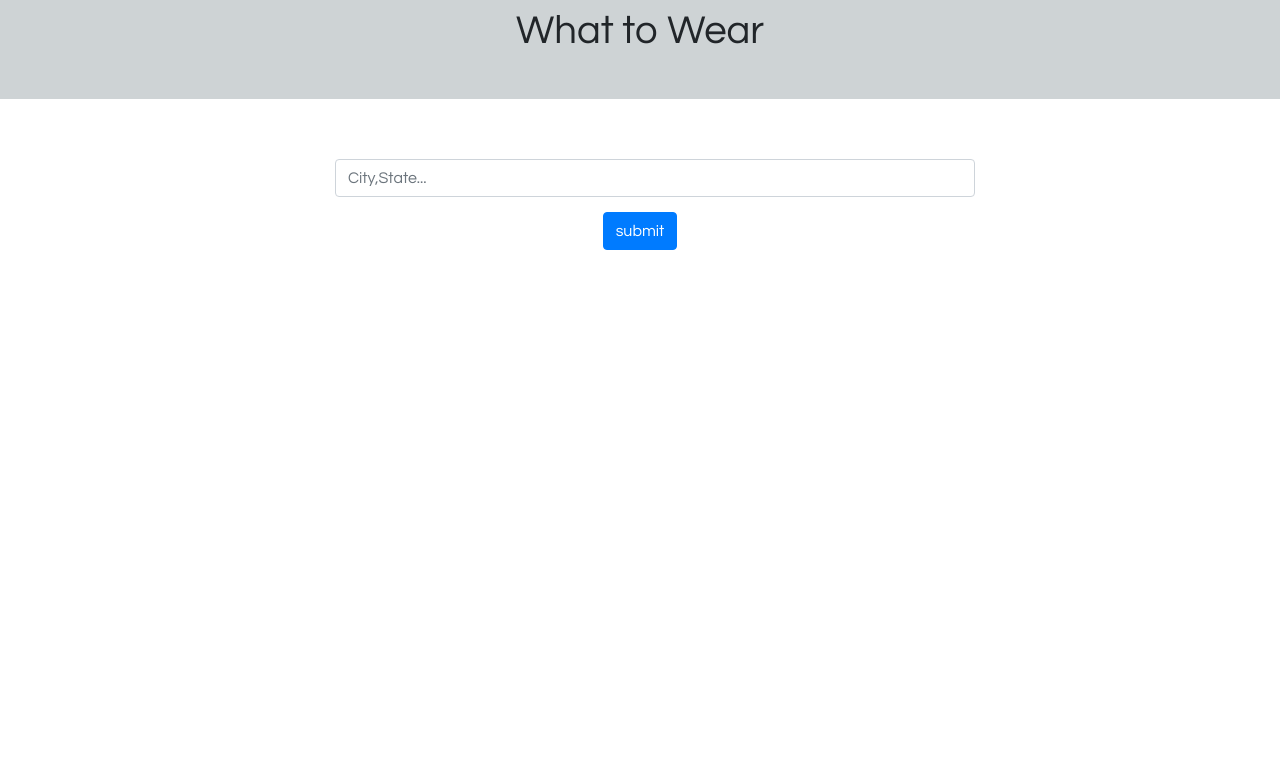
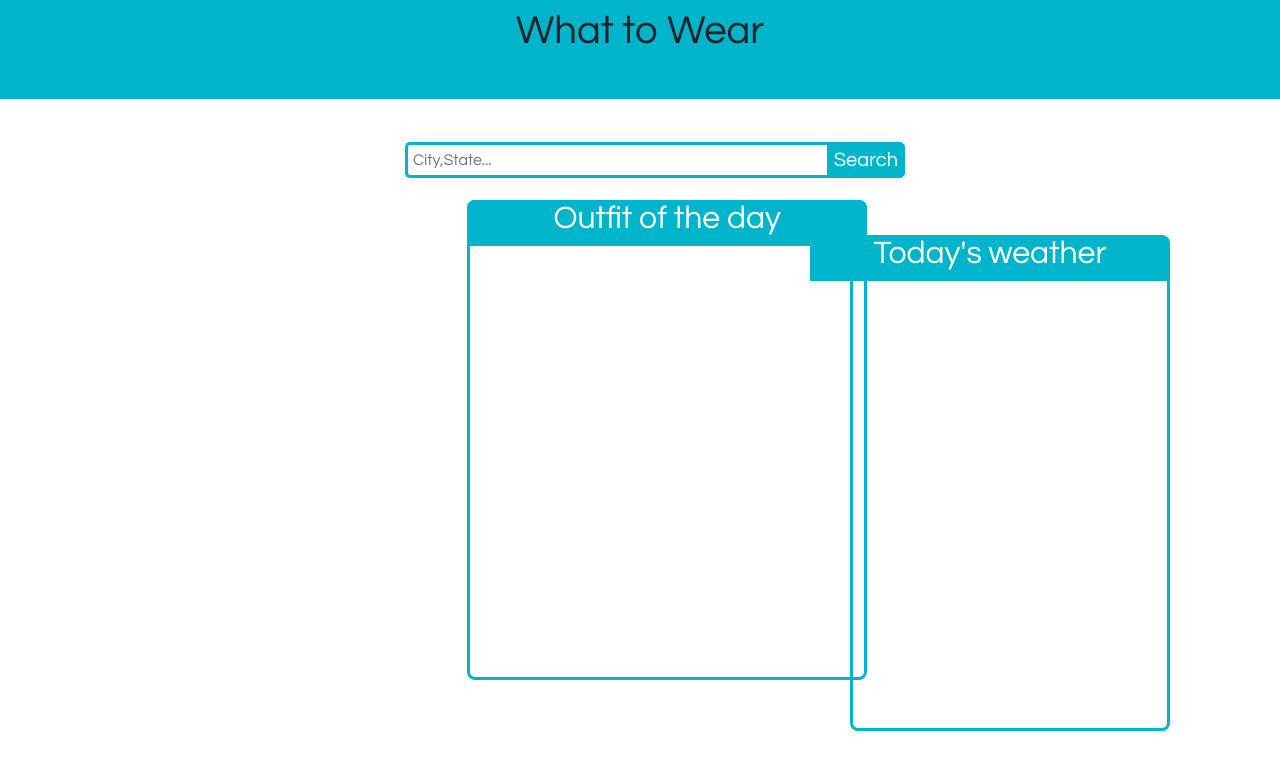
Before and after one commit to rizekj12/What-to-Wear, a React (Create React App) app: page / in a window 1280 px wide. Shown: the top 770 px of the page. Built offline with nearby package versions, Linux system fonts and the light colour scheme.

Commit message:
major styling changes

```diff
--- a/src/CSS/App.scss
+++ b/src/CSS/App.scss
@@ -6,4 +6,5 @@ $headerColor: lightblue;
 .App {
   text-align: center;
   font-family: 'Questrial', sans-serif;
+  background-color: white;
 }
--- a/src/CSS/ClothingInfo.scss
+++ b/src/CSS/ClothingInfo.scss
@@ -1,28 +1,73 @@
-@mixin clothes-div($color1,$color2,$textColor){
-    // background-color:$color;
-    color:$textColor;
-    background: linear-gradient($color1,$color2);
+@mixin clothes-div($color1){
+    border: 3px solid $color1;
+}
+
+@mixin tempStyle($Tcolor){
+  background-color:$Tcolor
+}
+
+.mainDiv{
+  position: absolute;
+  top: 200px;
+  left: 36.5%;
 }
 
 .defaultStyle{
-    height: 350px;
-    width: 200px;
+    height: 480px;
+    width: 400px;
     margin: auto;
     border-radius: 0.5em;
+    border: 3px solid #00B4CC;
+}
+
+.outfitTitle{
+  color:white;
+}
+
+.titleDiv{
+  background-color:#00B4CC;
+  position: absolute;
+  width: 400px;
+  border-top-right-radius: 0.5em;
+  border-top-left-radius: 0.5em;
+}
+
+.suggestDiv{
+  margin-top: 80px;
+}
+
+.innerDiv{
+  margin-top: -27px;
+}
+
+.innerDiv2{
+  margin-top: 40px;
 }
 
 .cold{
-   @include clothes-div(blue,white,white)
+   @include clothes-div(blue)
+}
+.cold2{
+  @include tempStyle(blue)
 }
 
 .chilli{
-  @include clothes-div(skyblue,white,black)
+  @include clothes-div(skyblue)
+}
+.chilli2{
+  @include tempStyle(skyblue)
 }
 
 .warm{
-   @include clothes-div(orange,white,black)
+   @include clothes-div(orange)
+}
+.warm2{
+  @include tempStyle(orange)
 }
 
 .hot{
-  @include clothes-div(#ee4441,white,black)
+  @include clothes-div(#ee4441)
 }
+.hot2{
+  @include tempStyle(#ee4441)
+}
--- a/src/CSS/Header.scss
+++ b/src/CSS/Header.scss
@@ -1,15 +1,40 @@
 @import "./variables";
 @import './ClothingInfo.scss';
+
+
+@mixin tempStyle($Tcolor){
+  background-color:$Tcolor
+}
 
 .header-div {
     display: flex;
     flex-direction: column;
     justify-content: center;
-    background-color: $headerColor;
+    background-color: #00B4CC;
     margin-top: -21px;
     height:120px;
 }
 
+.cold2{
+    @include clothes-div(blue)
+ }
+
+
+ .chilli2{
+   @include clothes-div(skyblue)
+ }
+
+
+ .warm2{
+    @include clothes-div(orange)
+ }
+
+
+ .hot2{
+   @include clothes-div(#ee4441)
+ }
+
+
 .location{
-    color: blue;
+    color: white;
 }
--- /dev/null
+++ b/src/CSS/NewSearch.scss
@@ -0,0 +1,46 @@
+@mixin clothes-div($color1,$color2,$textColor){
+    color:$textColor;
+    background: linear-gradient($color1,$color2);
+}
+
+
+.search {
+  width: 100%;
+  position: relative;
+  display: flex;
+}
+
+.searchTerm {
+  width: 100%;
+  border: 3px solid #00B4CC;
+  border-right: none;
+  padding: 5px;
+  height: 36px;
+  border-radius: 5px 0 0 5px;
+  outline: none;
+  color: #9DBFAF;
+}
+
+.searchTerm:focus{
+  color: #00B4CC;
+}
+
+.searchButton {
+  height: 36px;
+  border: 1px solid #00B4CC;
+  background: #00B4CC;
+  text-align: center;
+  color: #fff;
+  border-radius: 0 5px 5px 0;
+  cursor: pointer;
+  font-size: 20px;
+}
+
+/*Resize the wrap to see the search bar change!*/
+.wrap{
+  width: 500px;
+  position: absolute;
+  top: 20%;
+  left: 50%;
+  transform: translate(-50%, -50%);
+}
--- a/src/CSS/WeatherInfo.scss
+++ b/src/CSS/WeatherInfo.scss
@@ -0,0 +1,68 @@
+@mixin clothes-div($color1){
+    border: 3px solid $color1;
+}
+
+@mixin tempStyle($Tcolor){
+  background-color:$Tcolor
+}
+
+.weatherDiv{
+    position: absolute;
+    width: 25%;
+    height: 57%;
+    top: 275px;
+    right: 110px;
+    border-radius: 0.5em;
+    border: 3px solid #00B4CC
+}
+
+.todayTitle{
+    color:white;
+}
+
+.weatherTitle{
+    background-color:#00B4CC;
+    width: 360px;
+    position: absolute;
+    top: 235px;
+    right: 110px;
+    border-top-right-radius: 0.5em;
+    border-top-left-radius: 0.5em;
+}
+
+.weatherDiv2{
+    margin-top: 100px;
+}
+
+.subtitle{
+    margin-top:0px;
+    margin-bottom:inherit;
+}
+
+.cold{
+    @include clothes-div(blue)
+ }
+ .cold2{
+   @include tempStyle(blue)
+ }
+
+ .chilli{
+   @include clothes-div(skyblue)
+ }
+ .chilli2{
+   @include tempStyle(skyblue)
+ }
+
+ .warm{
+    @include clothes-div(orange)
+ }
+ .warm2{
+   @include tempStyle(orange)
+ }
+
+ .hot{
+   @include clothes-div(#ee4441)
+ }
+ .hot2{
+   @include tempStyle(#ee4441)
+ }
--- a/src/Components/ClothingInfo.jsx
+++ b/src/Components/ClothingInfo.jsx
@@ -3,15 +3,25 @@ import "../CSS/ClothingInfo.scss";
 
 const ClothingInfo = (props) => {
   return (
-    <div>
+    <div className="mainDiv">
+      <div className="titleDiv">
+        <h2 className="outfitTitle">Outfit of the day</h2>
+      </div>
+      <div className={`defaultStyle `}>
       {props.suggestion && (
-        <div className={`defaultStyle ${props.style}`}>
-          <h1>{props.suggestion.clothingType}</h1>
+        <div className="suggestDiv">
+          <div className="innerDiv">
+          <h3>{props.suggestion.clothingType}</h3>
+          </div>
+          <div className="innerDiv2">
           {props.suggestion.appearalList.map((item) => (
-            <p key={item}>{item}</p>
+            <h4 key={item}>{item}</h4>
           ))}
+          </div>
+
         </div>
       )}
+      </div>
     </div>
   );
 };
--- a/src/Components/Header.jsx
+++ b/src/Components/Header.jsx
@@ -1,11 +1,12 @@
 import React from 'react';
 import "../CSS/Header.scss"
+//${props.style}
 
 const Header = (props) => {
     let headerStyle = "header-div"
     return (
         <>
-            <div className={`header-div ${props.style}`}>
+            <div className={` ${props.style2} header-div`}>
                 <h1 className="header-letters">What to Wear</h1>
                 <h3 className="location">{props.location}</h3>
             </div>
--- a/src/Components/Main.jsx
+++ b/src/Components/Main.jsx
@@ -3,6 +3,7 @@ import Header from "./Header";
 import Search from "./Search";
 import WeatherInfo from "./WeatherInfo";
 import ClothingInfo from "./ClothingInfo";
+import NewSearch from "./NewSearch"
 import axios from "axios";
 import "../CSS/Main.scss";
 var json = require("../clothing.json");
@@ -15,6 +16,7 @@ const Main = () => {
   const [suggestion, setSuggestion] = useState(null);
   const [input, setInput] = useState("");
   const [weatherStyle, setWeatherStyle] = useState("");
+  const [weatherStyle2, setWeatherStyle2] = useState("");
 
   const handleChange = (e) => {
     setInput(e.target.value);
@@ -36,18 +38,23 @@ const Main = () => {
     }else if (temperature > 60 && temperature < 75 && weather === "Rain") {
       setSuggestion(clothingSuggestion.suggestions[4]);
       setWeatherStyle("warm");
+      setWeatherStyle2("warm2")
     } else if(temperature < 40) {
       setSuggestion(clothingSuggestion.suggestions[0]);
       setWeatherStyle("cold");
+      setWeatherStyle2("cold2")
     } else if (temperature > 40 && temperature < 60) {
       setSuggestion(clothingSuggestion.suggestions[2]);
       setWeatherStyle("chilli");
+      setWeatherStyle2("chilli2")
     } else if (temperature > 60 && temperature < 75) {
       setSuggestion(clothingSuggestion.suggestions[3]);
       setWeatherStyle("warm");
+      setWeatherStyle2("warm2")
     } else if (temperature > 75) {
       setSuggestion(clothingSuggestion.suggestions[5]);
       setWeatherStyle("hot");
+      setWeatherStyle2("hot2")
     }
   };
 
@@ -55,15 +62,26 @@ const Main = () => {
     <>
       <Header
       location={location}
-      style={weatherStyle}
+      style2={weatherStyle2}
       />
-      <Search
+      {/* <Search
+        input={input}
+        setInput={handleChange}
+        currentTemp={currentTemp}
+        setTemp={setTemp}
+      /> */}
+
+      <NewSearch
+        style={weatherStyle}
         input={input}
         setInput={handleChange}
         currentTemp={currentTemp}
         setTemp={setTemp}
       />
+
       <WeatherInfo
+        style={weatherStyle}
+        style2={weatherStyle2}
         location={location}
         currentWeather={currentWeather}
         currentTemp={currentTemp}
--- /dev/null
+++ b/src/Components/NewSearch.jsx
@@ -0,0 +1,31 @@
+import React from 'react';
+import { Form } from "react-bootstrap";
+import "../CSS/NewSearch.scss"
+
+const NewSearch = (props) => {
+    function changeWeather(e) {
+        props.setTemp(e);
+      }
+    return (
+        <div className="wrap">
+            <Form
+            onSubmit={(e) => {
+                e.preventDefault();
+                changeWeather(props.input);
+              }}
+            >
+   <div className="search">
+      <input type="text"
+      onChange={props.setInput}
+      className={`searchTerm`}
+      placeholder="City,State..."/>
+      <button type="submit" className="searchButton">
+        Search
+     </button>
+   </div>
+   </Form>
+</div>
+     );
+}
+
+export default NewSearch;
--- a/src/Components/WeatherInfo.jsx
+++ b/src/Components/WeatherInfo.jsx
@@ -1,16 +1,29 @@
-import React from "react";
+import React, { useDebugValue } from "react";
 import "../CSS/WeatherInfo.scss";
+
+//${props.style}
 
 const WeatherInfo = (props) => {
   return (
-    <>
+    <div>
+      <div className={`${props.style2} weatherTitle`}>
+        <h2 className="todayTitle">Today's weather</h2>
+      </div>
+      <div className={`${props.style} weatherDiv`}>
       {props.currentTemp && props.currentWeather && (
-        <div>
-          <h3>Temp: {props.currentTemp.temp}</h3>
+        <div className="weatherDiv2">
+          <h3>{props.currentWeather[0].main}</h3>
           <h3>{props.currentWeather[0].description}</h3>
+          <p className="subTitle">temp:</p>
+          <h3>{Math.round(props.currentTemp.temp)} &#8457;</h3>
+          <p className="subTitle">feels like:</p>
+          <h3>{props.currentTemp.feels_like}</h3>
+          <p className="subTitle">humidity:</p>
+          <h3>{props.currentTemp.humidity}</h3>
         </div>
       )}
-    </>
+      </div>
+    </div>
   );
 };
 
```
Also changed, not shown: 1 other file (tests, documents, lock files or other folders).
